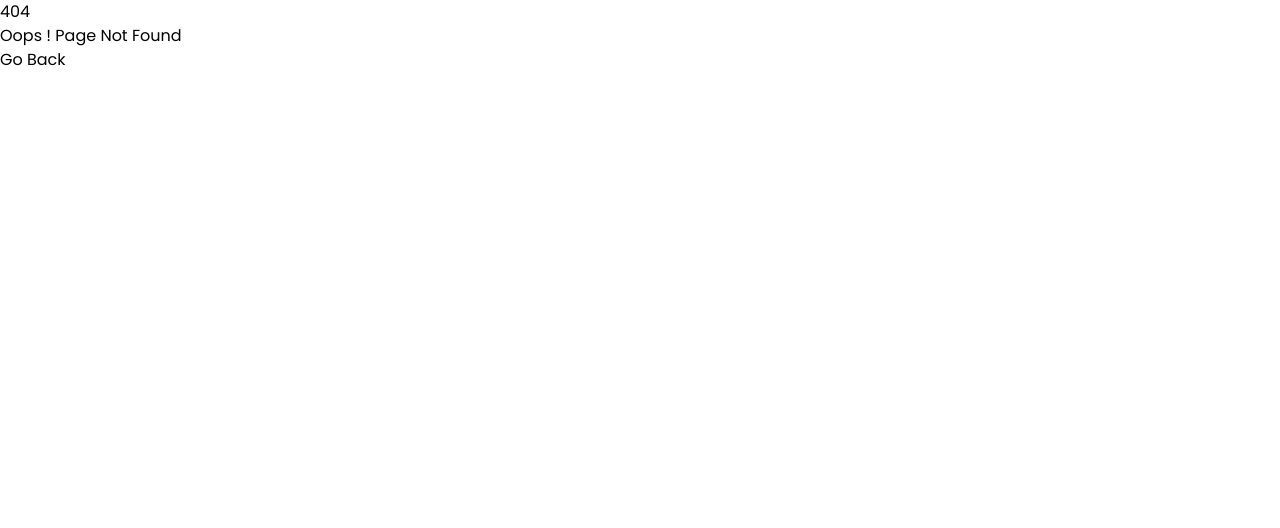
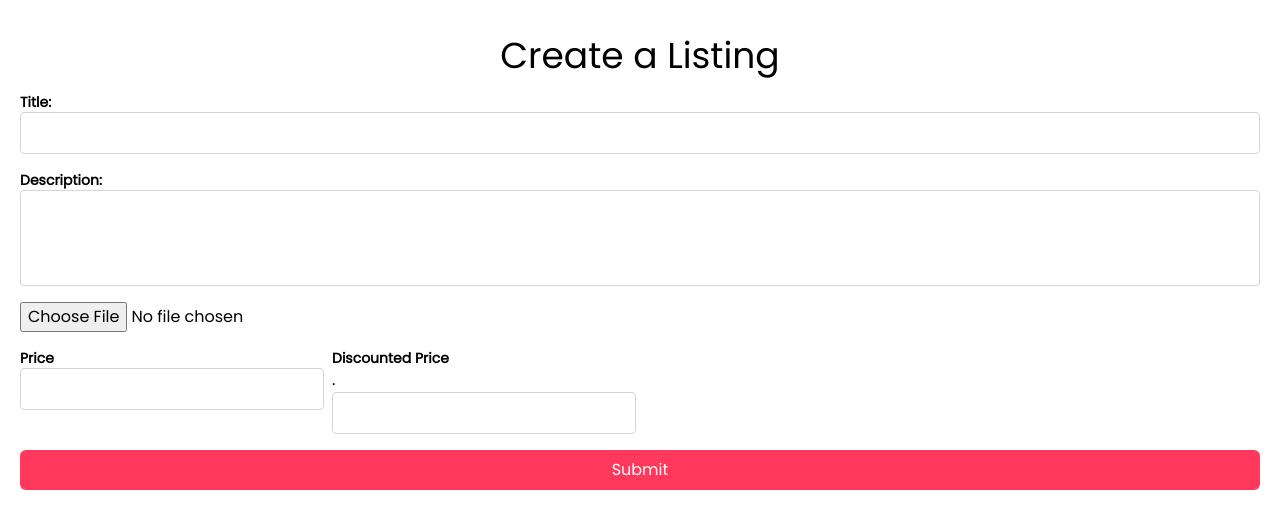
Before and after one commit to Snehajain28/E-commerce-frontend, a React (Create React App) app: page /product-form in a window 1280 px wide. Before the commit this address had no page. Shown: the top 528 px of the page. Built offline with nearby package versions, Linux system fonts and the light colour scheme.

Commit message:
product form

```diff
--- a/package.json
+++ b/package.json
@@ -2,7 +2,7 @@
   "name": "shop",
   "version": "0.1.0",
   "private": true,
-  "dependencies": {
+ "dependencies": {
     "@emotion/react": "^11.11.1",
     "@emotion/styled": "^11.11.0",
     "@headlessui/react": "^1.7.17",
@@ -48,4 +48,5 @@
     "react-router-dom": "^6.21.3",
     "tailwindcss": "^3.3.5"
   }
+
 }
--- a/src/App.js
+++ b/src/App.js
@@ -9,6 +9,7 @@ import { Policy } from "@mui/icons-material";
 import Pagenotfound from "./pages/PageNotFound";
 import { useEffect } from "react";
 import { useStateValues } from "./Utils/Provider";
+import ProductForm from "./pages/ProductForm";
 
 function App() {
 const [{user,token} ,dispatch] =useStateValues();
@@ -38,6 +39,7 @@ const [{user,token} ,dispatch] =useStateValues();
         <Route path="/about" element={<About />} />
         <Route path="/contact" element={<Contact />} />
         <Route path="/policy" element={<Policy />} />
+        <Route path="/product-form" element={<ProductForm/>} />
         <Route path="*" element={<Pagenotfound />} />
 
         {/*    <Route path="/product/:slug" element={<ProductDetails />} />
--- a/src/pages/Login.jsx
+++ b/src/pages/Login.jsx
@@ -29,7 +29,7 @@ console.log(user)
     const handleSubmit = async (e) => {
         e.preventDefault();
 
-        await axios.post(`${process.env.BASE_URL}/api/v1/user/login`, { email: formData.email, password: formData.password }
+        await axios.post('https://e-commerce-6zry.onrender.com/api/v1/user/login', { email: formData.email, password: formData.password }
         ).then((response) => {
             toast.success(response.data && response.data.message);
             dispatch({
--- /dev/null
+++ b/src/pages/ProductForm.jsx
@@ -0,0 +1,119 @@
+import React, { useState } from "react";
+import axios from "axios";
+
+const ProductForm = () => {
+
+    const [image, setImage] = useState(null);
+    const [Data, setData] = useState({
+        title: "",
+        description: "",
+        price: "",
+        discountedprice: "",
+    })
+
+    const changeHandler = (e) => {
+        setData({
+            ...Data,
+            [e.target.name]: e.target.value
+        })
+    }
+
+    const imageChangeHandler = (e) => {
+        setImage(e.target.files[0])
+    }
+
+    const handleSubmit = async (e) => {
+        e.preventDefault()
+        const formData = new FormData();
+        formData.append("title", Data.title)
+        formData.append("description", Data.description)
+        formData.append("price", Data.price)
+        formData.append('discountedprice', Data.discountedprice)
+        formData.append('image', image)
+
+        const res = await axios.post('http://localhost:5000/api/v1/product/add-product', formData, {
+            headers: { "Content-type": "multipart/form-data" },
+        });
+
+    }
+
+    return (
+        <div className="ml-5 mr-5 mt-4 flex flex-col justify-center items-center">
+            <h1 className=" text-4xl text-center mb-4 mt-5">Create a Listing</h1>
+            <form
+                className="max-w-[1400px] mx-auto space-y-4 mb-4"
+                onSubmit={handleSubmit}
+            >
+                <div className="flex flex-col">
+                    <label className="text-sm font-semibold" htmlFor="title">
+                        Title:
+                    </label>
+                    <input
+                        type="text"
+                        name="title"
+                        className="border border-gray-300 focus:outline-none rounded p-2"
+                        value={Data.title}
+                        onChange={changeHandler}
+                        required
+                    />
+                </div>
+
+                <div className="flex flex-col">
+                    <label className="text-sm font-semibold" htmlFor="description">
+                        Description:
+                    </label>
+                    <textarea
+                        name="description"
+                        className="border border-gray-300 focus:outline-none rounded p-2 h-24 resize-none"
+                        value={Data.description}
+                        onChange={changeHandler}
+                        required
+                    />
+                </div>
+                <input
+                    type="file"
+                    onChange={imageChangeHandler}
+                    name="image"
+                ></input>
+                <div className="grid grid-cols-2 sm:grid-cols-3 md:grid-cols-4 gap-2">
+                    <div className="flex flex-col">
+                        <label className="text-sm font-semibold" htmlFor="checkIn">
+                            Price
+                        </label>
+                        <input
+                            className="border border-gray-300 focus:outline-none rounded p-2"
+                            type="number"
+                            name="price"
+                            value={Data.price}
+                            onChange={changeHandler}
+                        />
+                    </div>
+
+                    <div className="flex flex-col">
+                        <label className="text-sm font-semibold" htmlFor="checkOut">
+                            Discounted Price
+                        </label>.
+
+                        <input
+                            className="border border-gray-300 focus:outline-none rounded p-2"
+                            type="number"
+                            name="discountedprice"
+                            value={Data.discountedprice}
+                            onChange={changeHandler}
+                        />
+                    </div>
+
+                </div>
+
+                <button
+                    className="flex justify-center items-center bg-[#FF385C] text-white py-2 px-4 rounded-md cursor-pointer w-full"
+                    type="submit"
+                >
+                    Submit
+                </button>
+            </form>
+        </div>
+    );
+};
+
+export default ProductForm;
--- a/src/pages/SignIn.jsx
+++ b/src/pages/SignIn.jsx
@@ -26,7 +26,7 @@ export default  function SignIn() {
   const handleSubmit = async(e)=> {
    e.preventDefault();
 
-   const res = await axios.post(`${process.env.BASE_URL}/api/v1/user/register`, {
+   const res = await axios.post('https://e-commerce-6zry.onrender.com/api/v1/user/register', {
     name:formData.name,
     email:formData.email,
     password:formData.password,
```
Also changed, not shown: 1 other file (tests, documents, lock files or other folders).
